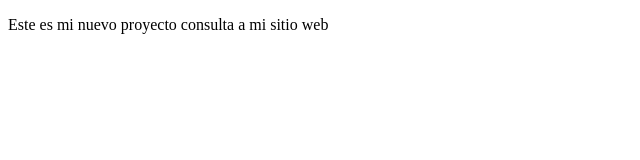
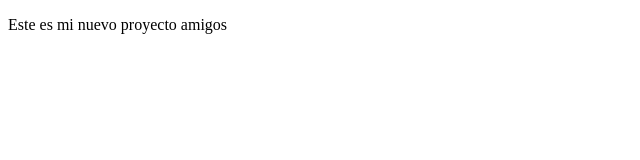
Before and after one commit to Sailor90/demoProjects, a plain HTML site: page index.html in a window 1280 px wide. Shown: the whole page, without its empty margins (0-640 px from the left). Drawn offline with Linux system fonts and the light colour scheme.

Commit message:
first commit

```diff
--- a/index.html
+++ b/index.html
@@ -8,8 +8,7 @@
 </head>
 <body>
     <p>
-        Este es mi nuevo proyecto
-        consulta a mi sitio web
+        Este es mi nuevo proyecto amigos
     </p>
 </body>
 </html>
```
